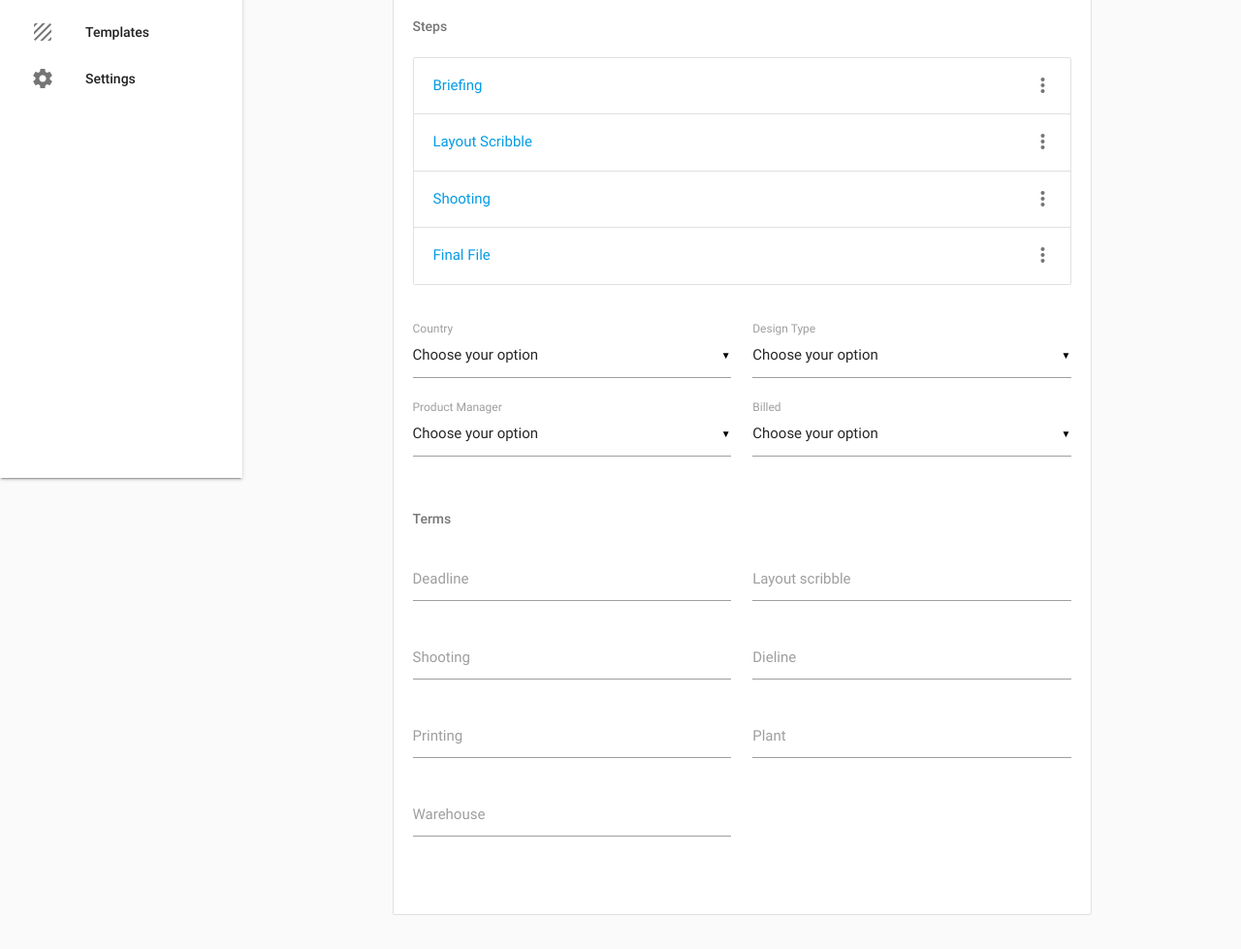
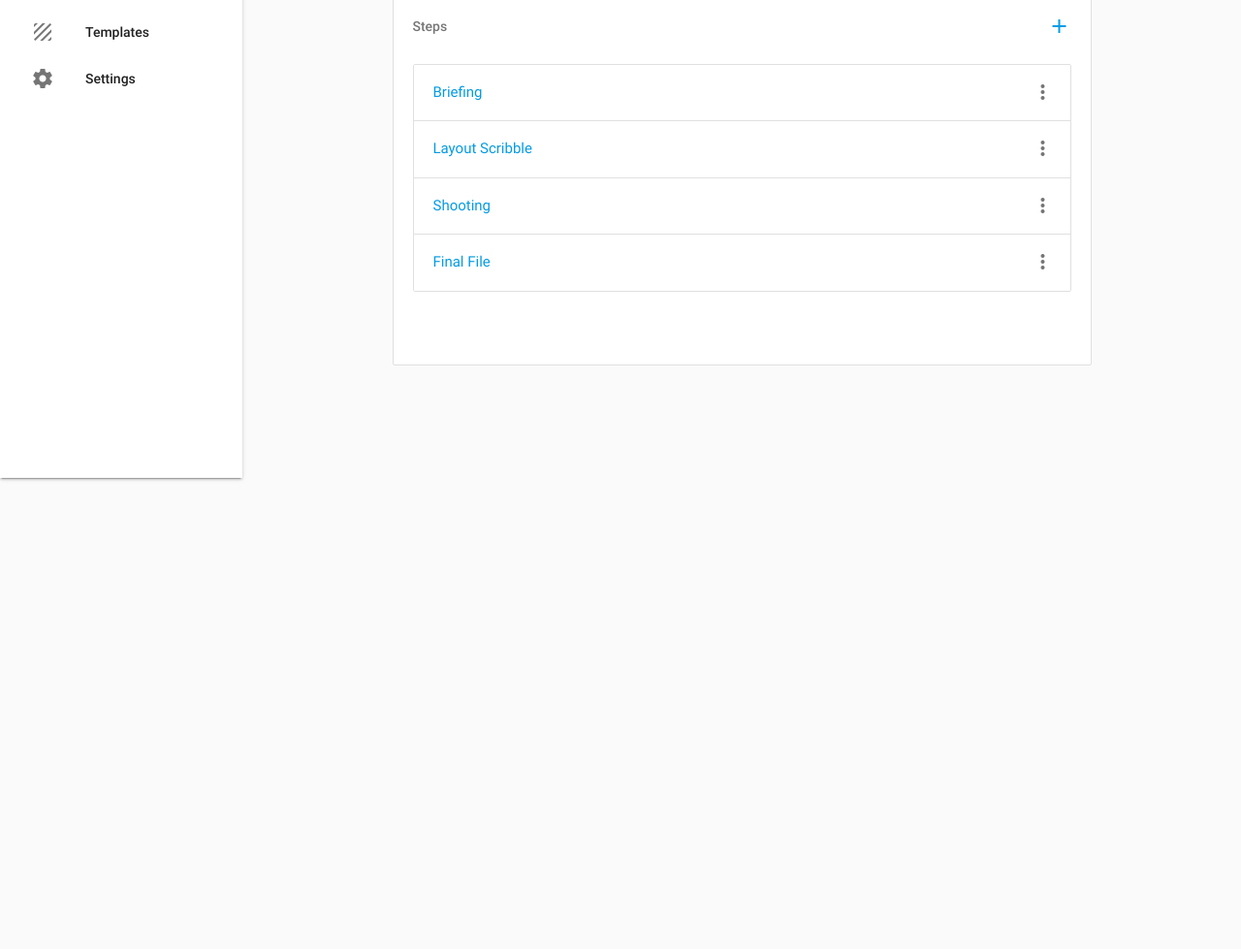
Before and after one commit to raffaele-filiberti/Client, a plain HTML site: page template-add.html in a window 1280 px wide. Shown: the part 367-1346 px from the top of the page at 97% size. After the commit the page ends 800 px from the top, so only its background shows below. Drawn offline with nearby package versions, Linux system fonts and the light colour scheme.

Commit message:
templates add started

```diff
--- a/add.css
+++ b/add.css
@@ -15,7 +15,9 @@ date {
     font-weight: 500;
     line-height: 48px;
 }
-
+.subheader .material-icons {
+    margin-top: 50%;
+}
 .caption {
     color: rgba(0,0,0,0.54) !important;
     font-size: 12px !important;
--- a/template-add.html
+++ b/template-add.html
@@ -91,7 +91,10 @@
                                         </div>
                                     </div>
                                     <div class="row">
-                                        <span class="subheader col s12">Steps</span>
+                                        <span class="subheader col s12">
+                                            Steps
+                                            <a href="#!" class="right"><i class="material-icons">add</i></a>
+                                        </span>
                                         <div class="col s12">
                                             <ul class="collection">
                                                 <li class="collection-item">
@@ -113,72 +116,6 @@
                                             </ul>
                                         </div>
                                     </div>
-                                    <div class="row">
-                                    <div class="input-field col s12 m6">
-                                        <select>
-                                            <option value="" disabled selected>Choose your option</option>
-                                            <option value="1">EU</option>
-                                            <option value="2">ING</option>
-                                            <option value="3">USA</option>
-                                        </select>
-                                        <label>Country</label>
-                                    </div>
-                                    <div class="input-field col s12 m6">
-                                        <select>
-                                            <option value="" disabled selected>Choose your option</option>
-                                            <option value="1">M1</option>
-                                            <option value="2">M2</option>
-                                            <option value="3">AD</option>
-                                            <option value="3">OP</option>
-                                        </select>
-                                        <label>Design Type</label>
-                                    </div>
-                                    <div class="input-field col s12 m6">
-                                        <select>
-                                            <option value="" disabled selected>Choose your option</option>
-                                            <option value="1">John Artur</option>
-                                        </select>
-                                        <label>Product Manager</label>
-                                    </div>
-                                    <div class="input-field col s12 m6">
-                                        <select>
-                                            <option value="" disabled selected>Choose your option</option>
-                                            <option value="1">Not Yet</option>
-                                            <option value="2">Completed</option>
-                                        </select>
-                                        <label>Billed</label>
-                                    </div>
-                                </div>
-                                <div class="row">
-                                    <span class="subheader col s12">Terms</span>
-                                    <div class="input-field col s12 m6">
-                                        <input id="data01" type="date" class="datepicker">
-                                        <label for="data01">Deadline</label>
-                                    </div>
-                                    <div class="input-field col s12 m6">
-                                        <input id="data01" type="date" class="datepicker">
-                                        <label for="data01">Layout scribble</label>
-                                    </div>
-                                    <div class="input-field col s12 m6">
-                                        <input id="data01" type="date" class="datepicker">
-                                        <label for="data01">Shooting</label>
-                                    </div>
-                                    <div class="input-field col s12 m6">
-                                        <input id="data01" type="date" class="datepicker">
-                                        <label for="data01">Dieline</label>
-                                    </div>
-                                    <div class="input-field col s12 m6">
-                                        <input id="data01" type="date" class="datepicker">
-                                        <label for="data01">Printing</label>
-                                    </div>
-                                    <div class="input-field col s12 m6">
-                                        <input id="data01" type="date" class="datepicker">
-                                        <label for="data01">Plant</label>
-                                    </div>
-                                    <div class="input-field col s12 m6">
-                                        <input id="data01" type="date" class="datepicker">
-                                        <label for="data01">Warehouse</label>
-                                    </div>
                                 </div>
                             </form>
                         </div>
```
Lines whose indentation alone changed are shown as unchanged.
